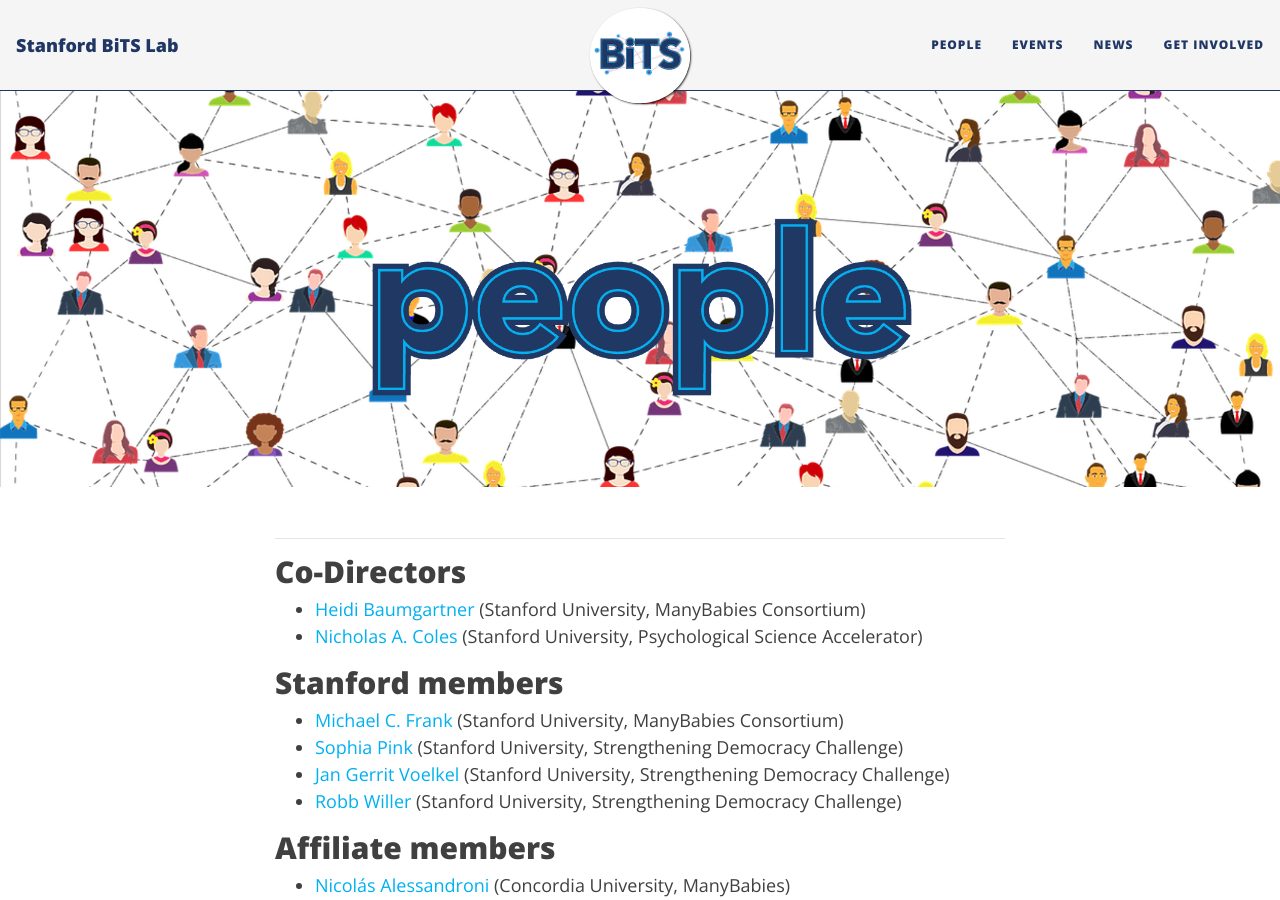
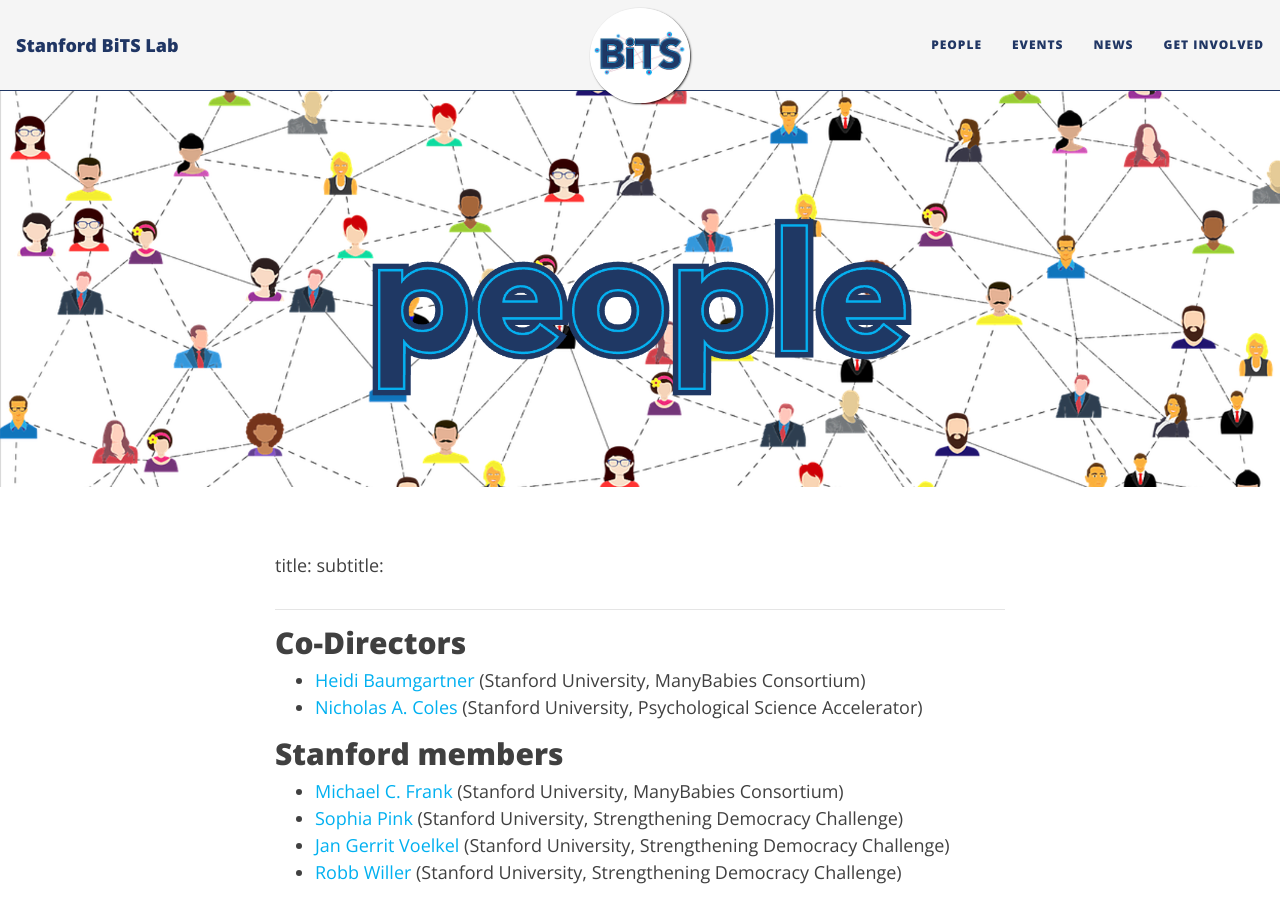
Before and after one commit to heidibaum/bigteamsciencelab.github.io, a Jekyll site: the page built from people.md, in a window 1280 px wide and 900 px high. Built offline with Jekyll 4.4.1, drawn with Linux system fonts in a browser that asks for light colours; nearby versions of some CDN libraries.

Commit message:
Update people.md

```diff
--- a/people.md
+++ b/people.md
@@ -1,11 +1,12 @@
 ---
 layout: page
-title:
-subtitle:
+
+
 cover-img: /assets/img/people_web.png
 ---
 
-
+title:
+subtitle:
 
 ***
 
@@ -29,6 +30,7 @@
 * [Francis Yuen](https://cic.psych.ubc.ca/) (University of British Columbia, ManyBabies)
 * [Martin Zettersten](https://mzettersten.github.io) (Princeton University, ManyBabies)
 
+
 ## Affiliate organizations
 * [ManyBabies](manybabies.github.io)
 * [ManyBirds](http://themanybirds.com)
```
